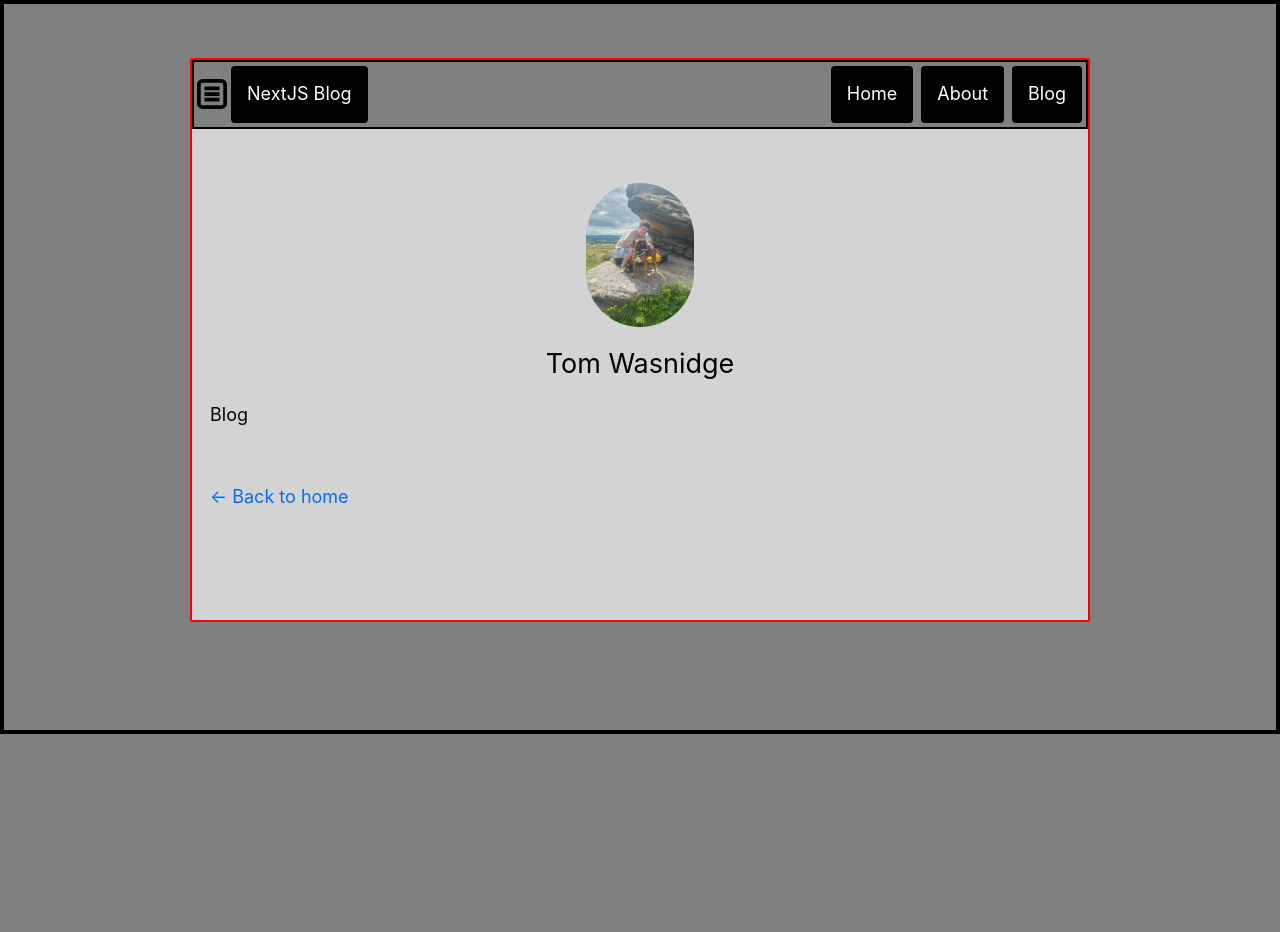
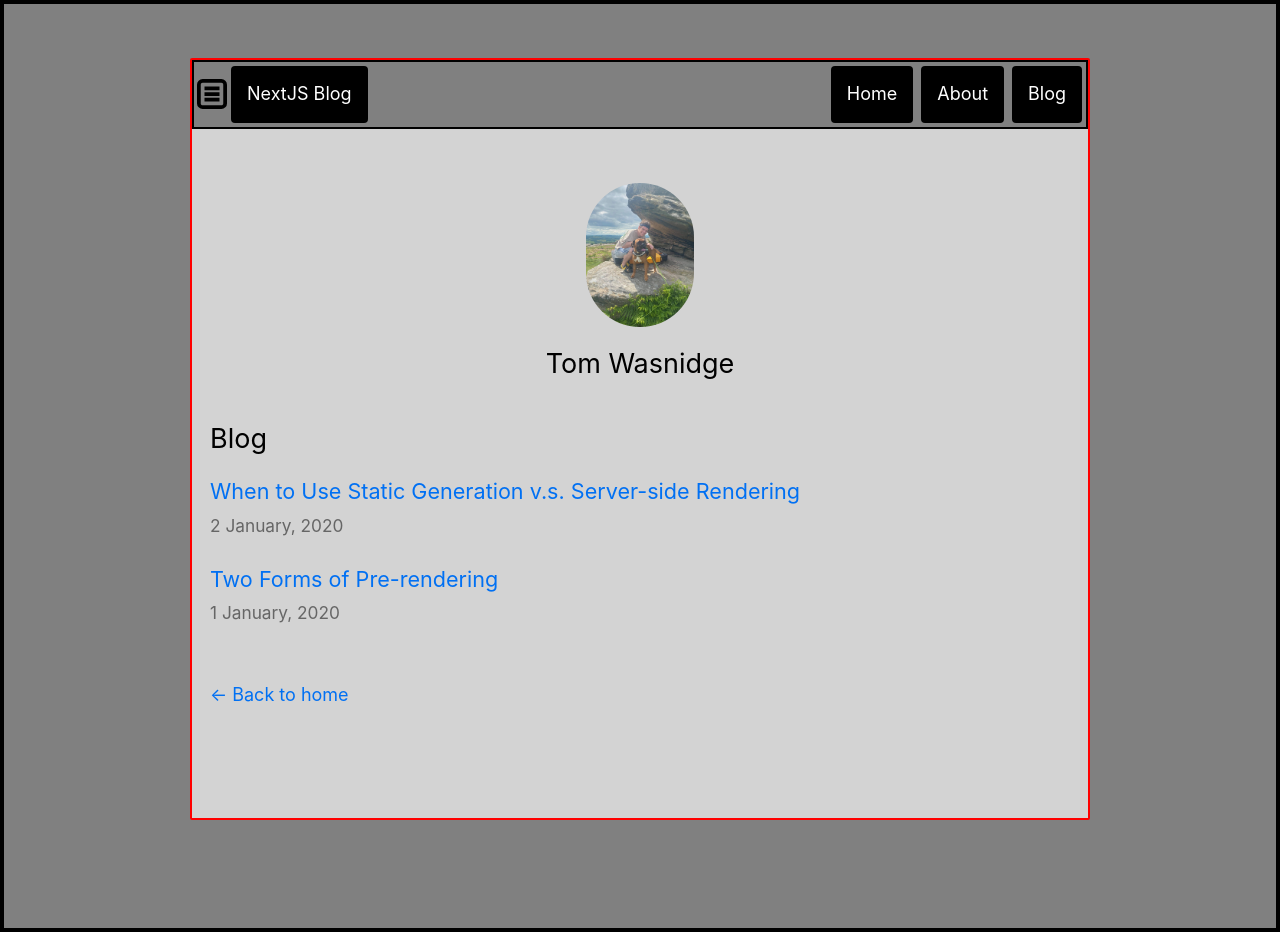
Before and after one commit to wozza0212/AnotherNextProject, a Next.js app: page /posts in a window 1280 px wide. Before the commit the page ends 800 px from the top, so only its background shows below. Built offline with nearby package versions, Linux system fonts and the light colour scheme.

Commit message:
vhanged blog to a seperate component

```diff
--- /dev/null
+++ b/components/blog/blog.js
@@ -0,0 +1,27 @@
+import Link from "next/link";
+import Layout from "../layout";
+import Date from "../date";
+import utilStyles from "../../styles/utils.module.css";
+
+const Blog = ({ allPostsData }) => {
+    return (
+            <section className={`${utilStyles.headingMd} ${utilStyles.padding1px}`}>
+            <h2 className={utilStyles.headingLg}>Blog</h2>
+                <ul className={utilStyles.list}>
+                {allPostsData.map(({ id, date, title }) => (
+                    <li className={utilStyles.listItem} key={id}>
+                    <Link href={`/posts/${id}`}>{title}</Link>
+                    <br />
+                    <small className={utilStyles.lightText}>
+                        <Date dateString={date} />
+                    </small>
+                </li>
+                ))}
+                </ul>
+        </section>
+    )
+
+
+}
+
+export default Blog;
--- a/components/layout.js
+++ b/components/layout.js
@@ -6,7 +6,7 @@ import utilStyles from '../styles/utils.module.css';
 import NavBar from './navbar/navbar';
 
 const name = 'Tom Wasnidge';
-export const siteTitle = 'Tom';
+export const siteTitle = 'Progr';
 
  const Layout = ({children, home}) => {
     return (
--- a/pages/index.js
+++ b/pages/index.js
@@ -5,6 +5,7 @@ import Layout, { siteTitle } from '../components/layout';
 import utilStyles from '../styles/utils.module.css';
 import { getSortedPostsData } from '../lib/posts';
 import Date from '../components/date';
+import Blog from '../components/blog/blog';
 
 export const getStaticProps = async () => {
   const allPostsData = getSortedPostsData();
@@ -31,21 +32,7 @@ const Home = ({ allPostsData }) => {
           Anyways, I hope you enjoy!
         </p>
         <br />
-        <section className={`${utilStyles.headingMd} ${utilStyles.padding1px}`}>
-        <h2 className={utilStyles.headingLg}>Blog</h2>
-        <ul className={utilStyles.list}>
-        {allPostsData.map(({ id, date, title }) => (
-            <li className={utilStyles.listItem} key={id}>
-            <Link href={`/posts/${id}`}>{title}</Link>
-            <br />
-            <small className={utilStyles.lightText}>
-              <Date dateString={date} />
-            </small>
-          </li>
-          ))}
-        </ul>
-      </section>
-
+        <Blog allPostsData={allPostsData} />
         <p>
           (This is a sample website - you’ll be building a site like this on{' '}
           <a href="https://nextjs.org/learn">our Next.js tutorial</a>.)
--- a/pages/posts/index.js
+++ b/pages/posts/index.js
@@ -1,13 +1,24 @@
+import Blog from "../../components/blog/blog";
 import Layout from "../../components/layout";
+import { getSortedPostsData } from "../../lib/posts";
 
-const Blog = () => {
+export const getStaticProps = async () => {
+    const allPostsData = getSortedPostsData();
+    return {
+      props: {
+        allPostsData,
+      },
+    };
+  }
+
+const BlogPage = ({allPostsData}) => {
     return (
         <Layout>
             <div>
-                <h1>Blog</h1>
+                <Blog allPostsData={allPostsData}/>
             </div>
         </Layout>
     )
  }
 
-export default Blog;
+export default BlogPage;
```
